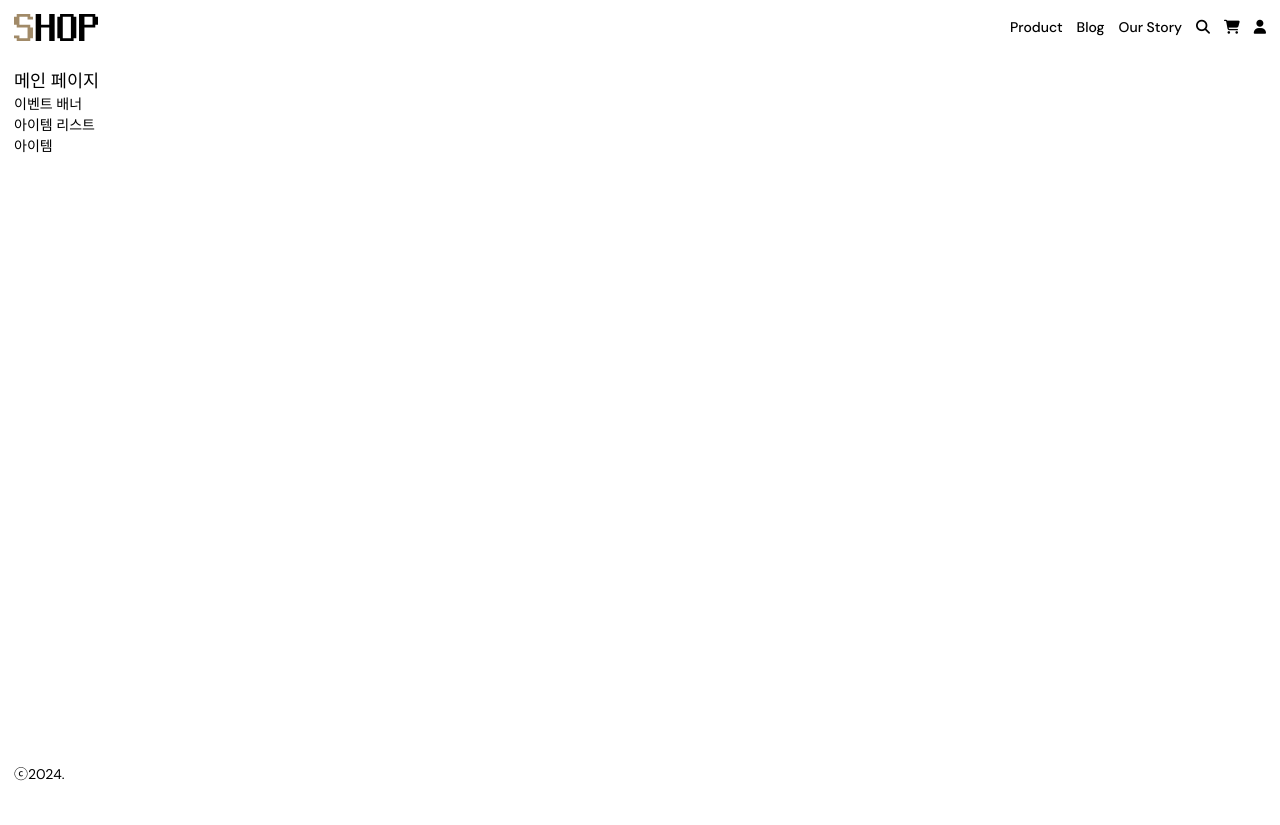
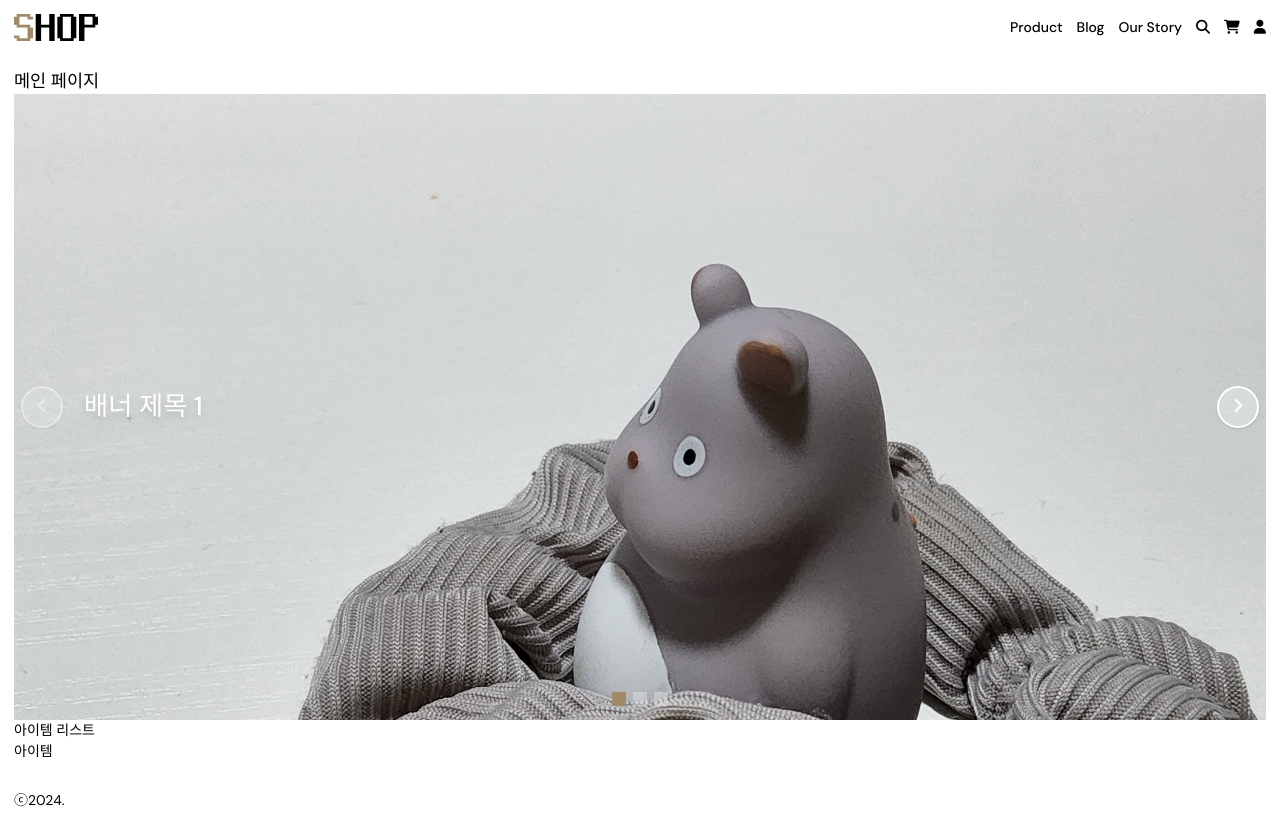
Before and after one commit to ppyom/shopping-mall, a React (Vite) app: page / in a window 1280 px wide. Before the commit the page ends 800 px from the top, so only its background shows below. Built offline with nearby package versions, Linux system fonts and the light colour scheme; data requests are answered from the project's data file.

Commit message:
feat: Banner 컴포넌트 구현
* 데이터를 server에서 받아오기 위해 json-server 패키지 설치
  - banner 타입 지정
* swiper 패키지 설치

```diff
--- a/db.json
+++ b/db.json
@@ -8,5 +8,22 @@
       "category": "categoryName",
       "discount": 0
     }
+  ],
+  "banners": [
+    {
+      "id": "1",
+      "title": "배너 제목 1",
+      "img": "banner1.jpg"
+    },
+    {
+      "id": "2",
+      "title": "배너 제목 2",
+      "img": "banner2.jpg"
+    },
+    {
+      "id": "3",
+      "title": "배너 제목 3",
+      "img": "banner3.jpg"
+    }
   ]
 }
--- /dev/null
+++ b/src/apis/banner.ts
@@ -0,0 +1,21 @@
+import type { Banner } from '../types/banner.ts';
+
+interface BannerSearchParams {
+  limit?: number;
+}
+
+class BannerAPI {
+  private static baseurl = 'http://localhost:8000/banners';
+  static async getBanners({ limit = 3 }: BannerSearchParams = {}): Promise<
+    Banner[]
+  > {
+    const searchParams = new URLSearchParams({
+      _limit: limit?.toString(),
+    });
+    const url = new URL(`${this.baseurl}?${searchParams.toString()}`);
+    const response = await fetch(url);
+    return await response.json();
+  }
+}
+
+export default BannerAPI;
--- /dev/null
+++ b/src/components/layouts/BannerSection/BannerItem/BannerItem.module.css
@@ -0,0 +1,10 @@
+.item {
+  @apply relative pt-[50%] overflow-hidden;
+}
+.item p {
+  @apply absolute top-1/2 -translate-y-1/2 left-20 z-10;
+  @apply font-medium text-3xl text-main-white drop-shadow-lg;
+}
+.item img {
+  @apply absolute top-0 w-full object-cover;
+}
--- /dev/null
+++ b/src/components/layouts/BannerSection/BannerItem/BannerItem.tsx
@@ -0,0 +1,15 @@
+import styles from './BannerItem.module.css';
+import type { Banner } from '../../../../types/banner.ts';
+
+interface Props extends Banner {}
+
+const BannerItem = ({ title, img }: Props) => {
+  return (
+    <div className={styles.item}>
+      <p>{title}</p>
+      <img src={`/images/${img}`} alt="banner image" />
+    </div>
+  );
+};
+
+export default BannerItem;
--- /dev/null
+++ b/src/components/layouts/BannerSection/BannerSection.module.css
@@ -0,0 +1,36 @@
+.bannerSection {
+  @apply relative;
+}
+.slider {
+}
+
+.paginationBullet {
+  @apply inline-block cursor-pointer;
+  @apply w-4 h-4 mx-1;
+  @apply bg-main-white/30;
+}
+.paginationBulletActive {
+  @apply bg-main-accent;
+}
+.navBtn {
+  @apply absolute top-1/2 -translate-y-1/2 z-50;
+  @apply w-12 h-12 text-xl cursor-pointer;
+  @apply text-main-white bg-main-white/30 shadow;
+  @apply border-2 border-main-white rounded-full;
+  @apply duration-300;
+}
+.navBtn:disabled {
+  @apply opacity-50 cursor-default pointer-events-none;
+}
+.prevBtn {
+  @apply left-2;
+}
+.prevBtn:hover {
+  @apply left-1;
+}
+.nextBtn {
+  @apply right-2;
+}
+.nextBtn:hover {
+  @apply right-1;
+}
--- a/src/components/layouts/BannerSection/BannerSection.tsx
+++ b/src/components/layouts/BannerSection/BannerSection.tsx
@@ -1,7 +1,49 @@
+import { useEffect, useState } from 'react';
+import { Swiper, SwiperSlide } from 'swiper/react';
+import { Navigation, Pagination } from 'swiper/modules';
+import { NavigationOptions } from 'swiper/types';
+import BannerAPI from '../../../apis/banner.ts';
+import BannerItem from './BannerItem/BannerItem.tsx';
+import styles from './BannerSection.module.css';
+import type { Banner } from '../../../types/banner.ts';
+
 const BannerSection = () => {
+  const [banners, setBanners] = useState<Banner[]>([]);
+
+  useEffect(() => {
+    BannerAPI.getBanners().then(setBanners);
+  }, []);
+
   return (
-    <section>
-      <h3>이벤트 배너</h3>
+    <section className={styles.bannerSection}>
+      <h3 hidden>이벤트 배너</h3>
+      <Swiper
+        modules={[Navigation, Pagination]}
+        navigation={
+          {
+            prevEl: `.${styles.prevBtn}`,
+            nextEl: `.${styles.nextBtn}`,
+          } as NavigationOptions
+        }
+        pagination={{
+          clickable: true,
+          bulletClass: styles.paginationBullet,
+          bulletActiveClass: styles.paginationBulletActive,
+        }}
+        className={styles.slider}
+      >
+        {banners.map((banner) => (
+          <SwiperSlide key={`banner_${banner.id}`}>
+            <BannerItem {...banner} />
+          </SwiperSlide>
+        ))}
+      </Swiper>
+      <button className={`${styles.navBtn} ${styles.prevBtn}`}>
+        <i className="fa-solid fa-angle-left"></i>
+      </button>
+      <button className={`${styles.navBtn} ${styles.nextBtn}`}>
+        <i className="fa-solid fa-angle-right"></i>
+      </button>
     </section>
   );
 };
--- a/src/main.tsx
+++ b/src/main.tsx
@@ -1,6 +1,9 @@
 import React from 'react';
 import ReactDOM from 'react-dom/client';
 import App from './App.tsx';
+import 'swiper/css';
+import 'swiper/css/navigation';
+import 'swiper/css/pagination';
 import './index.css';
 
 ReactDOM.createRoot(document.getElementById('root')!).render(
--- /dev/null
+++ b/src/types/banner.ts
@@ -0,0 +1,7 @@
+interface Banner {
+  id: string;
+  title: string;
+  img: string;
+}
+
+export type { Banner };
```
Also changed, not shown: package.json (+5 -2 lines), 1 other file (tests, documents, lock files or other folders).
